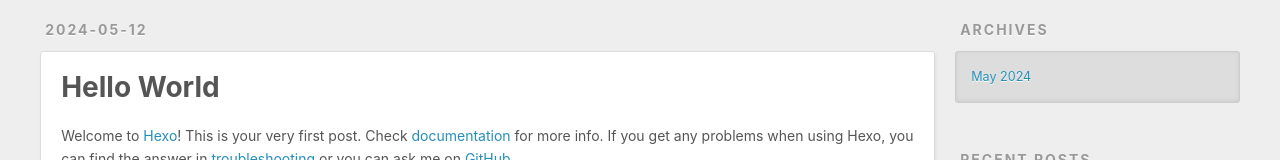
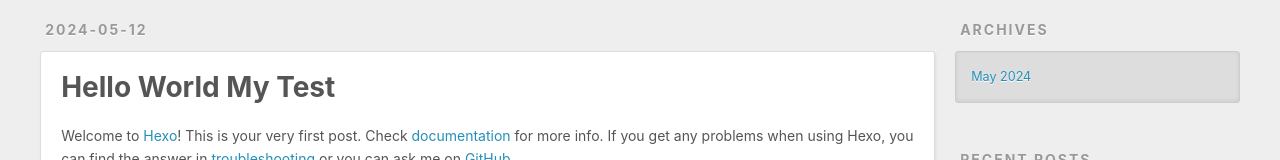
Before and after one commit to ChouShon/ChouShon.github.io, a plain HTML site: page index.html in a window 1280 px wide. Shown: the part 328-488 px from the top of the page. Drawn offline with Linux system fonts and the light colour scheme.

Commit message:
index页面修改提交

```diff
--- a/index.html
+++ b/index.html
@@ -83,7 +83,7 @@
 
 
     <h1 itemprop="name">
-      <a class="p-name article-title" href="/2024/05/12/hello-world/">Hello World</a>
+      <a class="p-name article-title" href="/2024/05/12/hello-world/">Hello World My Test</a>
     </h1>
 
 
@@ -118,21 +118,9 @@
 </article>
 
 
-
-
-
-
 </section>
 
           <aside id="sidebar">
-
-
-
-
-
-
-
-
 
 
   <div class="widget-wrap">
```
